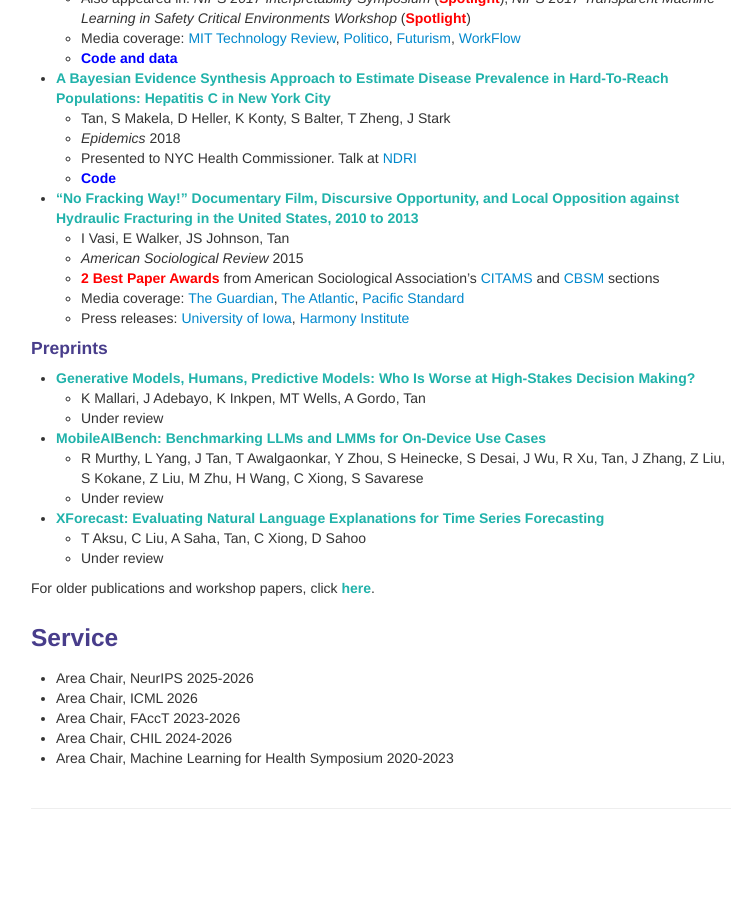
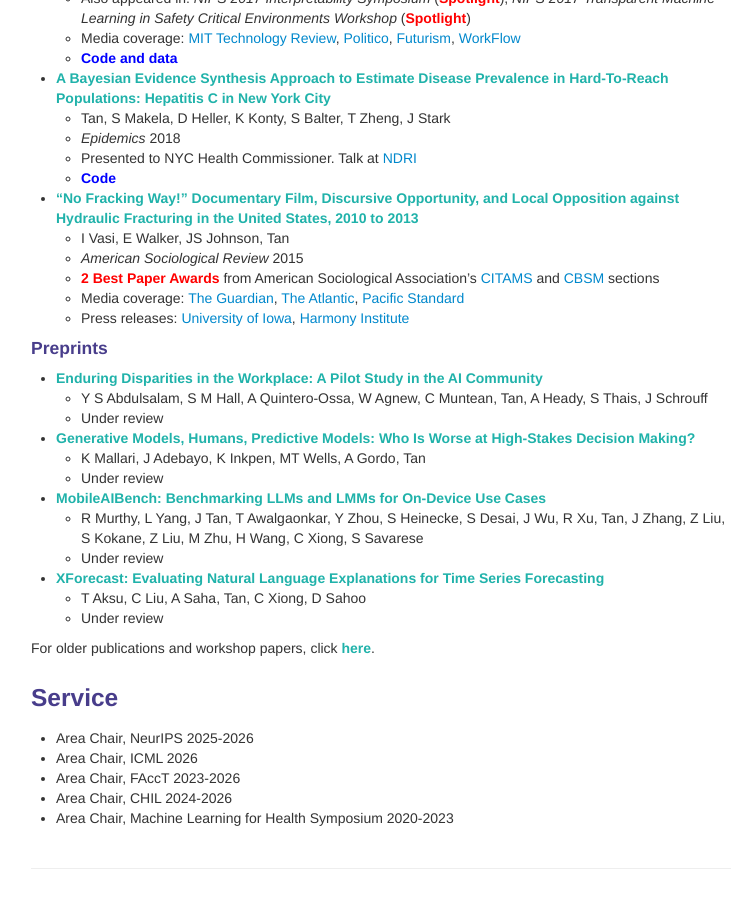
Before and after one commit to shftan/shftan.github.io, a Jekyll site: the page built from index.md, in a window 1280 px wide and 900 px high, scrolled down 1884 px. Shown: the whole window, without its empty margins (259-1014 px from the left). Built offline with Jekyll 4.4.1, drawn with Linux system fonts in a browser that asks for light colours; before the commit the page ends 2724 px from its top, so only the background shows below that.

Commit message:
Update index.md

```diff
--- a/index.md
+++ b/index.md
@@ -107,6 +107,9 @@ For other news, click <a class="paper" href="oldernews.html">here</a>.
    - Press releases: [University of Iowa](http://www.newswise.com/articles/the-power-of-film), [Harmony Institute](https://harmonylabs.org/gasland)
 
 <h4>Preprints</h4>
+- <a class="paper" href="https://arxiv.org/abs/2506.04305">Enduring Disparities in the Workplace: A Pilot Study in the AI Community</a>
+   - Y S Abdulsalam, S M Hall, A Quintero-Ossa, W Agnew, C Muntean, Tan, A Heady, S Thais, J Schrouff
+    - Under review
 - <a class="paper" href="https://arxiv.org/abs/2410.15471">Generative Models, Humans, Predictive Models: Who Is Worse at High-Stakes Decision Making?</a>
    - K Mallari, J Adebayo, K Inkpen, MT Wells, A Gordo, Tan
    - Under review
```
